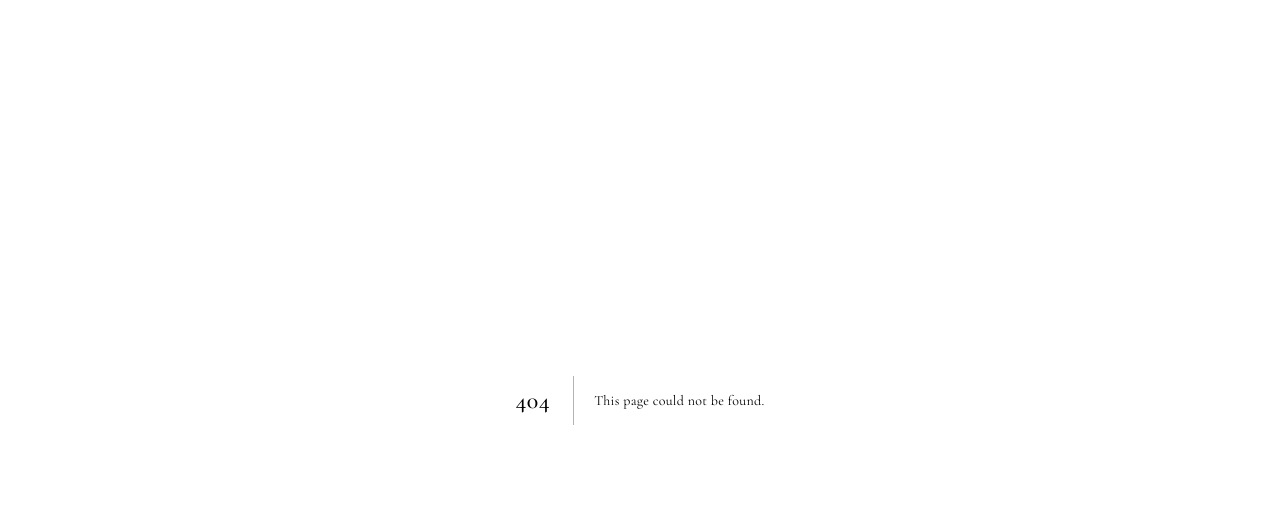
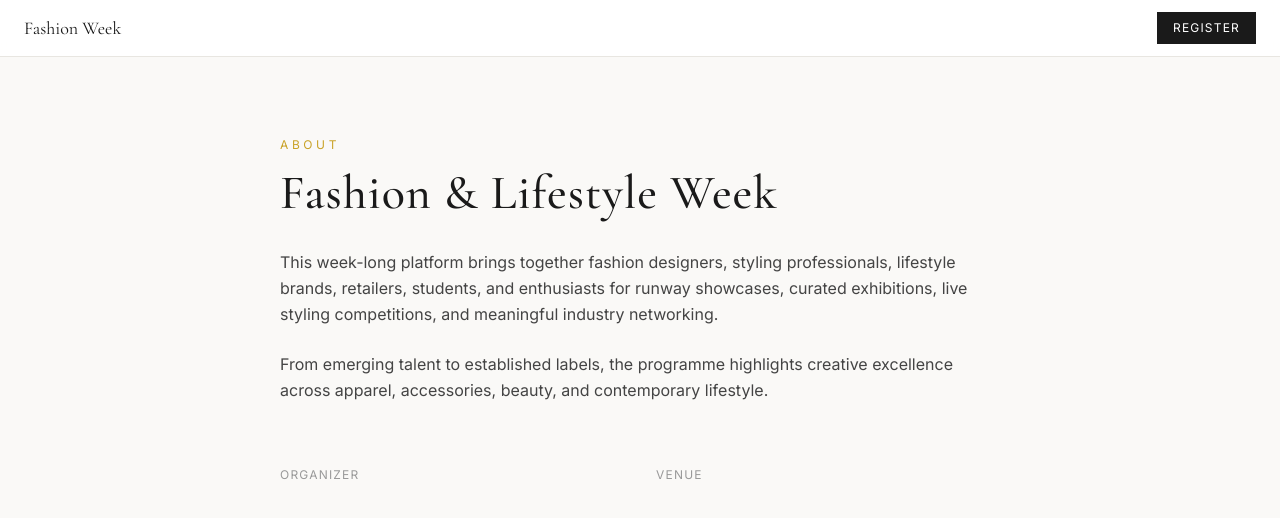
Before and after one commit to sonwalkarkeeru123-debug/fashion-lifestyle-week-platform, a Next.js app: page /about in a window 1280 px wide. Before the commit this address had no page. Shown: the top 518 px of the page. Built offline with nearby package versions, Linux system fonts and the light colour scheme; no server answers; the database is empty.

Commit message:
Add about, agenda, and admin management pages

```diff
--- /dev/null
+++ b/src/app/about/page.tsx
@@ -0,0 +1,53 @@
+import Link from "next/link";
+import { prisma } from "@/lib/prisma";
+
+export default async function AboutPage() {
+  const event = await prisma.event.findFirst({ where: { isPublished: true } });
+
+  return (
+    <div className="min-h-screen bg-[#faf9f7]">
+      <header className="border-b border-[#e8e6e1] bg-white/90 backdrop-blur sticky top-0 z-10">
+        <div className="max-w-7xl mx-auto px-6 h-14 flex items-center justify-between">
+          <Link href="/" className="font-display text-lg">
+            {event?.name?.split(" ").slice(0, 2).join(" ") || "Fashion Week"}
+          </Link>
+          <Link href="/register" className="text-xs tracking-widest uppercase bg-[#1a1a1a] text-white px-4 py-2">
+            Register
+          </Link>
+        </div>
+      </header>
+
+      <main className="max-w-3xl mx-auto px-6 py-20">
+        <p className="text-xs tracking-[0.3em] uppercase text-[#c9a227] mb-4">About</p>
+        <h1 className="font-display text-4xl md:text-5xl mb-8">
+          {event?.name || "Fashion & Lifestyle Week"}
+        </h1>
+        <div className="prose prose-neutral max-w-none text-[#444] leading-relaxed space-y-6">
+          <p>{event?.description}</p>
+          <p>
+            This week-long platform brings together fashion designers, styling professionals,
+            lifestyle brands, retailers, students, and enthusiasts for runway showcases, curated
+            exhibitions, live styling competitions, and meaningful industry networking.
+          </p>
+          <p>
+            From emerging talent to established labels, the programme highlights creative
+            excellence across apparel, accessories, beauty, and contemporary lifestyle.
+          </p>
+        </div>
+
+        <div className="mt-16 grid sm:grid-cols-2 gap-8 text-sm">
+          <div>
+            <p className="text-xs tracking-widest uppercase text-[#999] mb-2">Organizer</p>
+            <p>{event?.organizerName}</p>
+            <p className="text-[#666]">{event?.organizerEmail}</p>
+          </div>
+          <div>
+            <p className="text-xs tracking-widest uppercase text-[#999] mb-2">Venue</p>
+            <p>{event?.venueName}</p>
+            <p className="text-[#666]">{event?.venueAddress}</p>
+          </div>
+        </div>
+      </main>
+    </div>
+  );
+}
--- /dev/null
+++ b/src/app/admin/event/page.tsx
@@ -0,0 +1,60 @@
+import { getServerSession } from "next-auth";
+import { authOptions } from "@/lib/auth";
+import { prisma } from "@/lib/prisma";
+import { redirect } from "next/navigation";
+import Link from "next/link";
+
+export default async function EventConfigPage() {
+  const session = await getServerSession(authOptions);
+  if (!session?.user) redirect("/admin/login");
+
+  const event = await prisma.event.findFirst({
+    include: { settings: true, ticketTypes: true },
+  });
+
+  return (
+    <div className="min-h-screen bg-[#f5f4f1]">
+      <header className="bg-[#1a1a1a] text-white">
+        <div className="max-w-5xl mx-auto px-6 h-14 flex items-center justify-between">
+          <Link href="/admin" className="font-display text-lg">← Admin</Link>
+          <span className="text-sm text-white/60">Event Configuration</span>
+        </div>
+      </header>
+      <main className="max-w-5xl mx-auto px-6 py-10">
+        <h1 className="font-display text-3xl mb-8">Event Configuration</h1>
+        {event ? (
+          <div className="bg-white border border-[#e8e6e1] p-8 space-y-6">
+            <div>
+              <p className="text-xs tracking-widest uppercase text-[#999]">Event Name</p>
+              <p className="text-xl">{event.name}</p>
+            </div>
+            <div>
+              <p className="text-xs tracking-widest uppercase text-[#999]">Tagline</p>
+              <p>{event.tagline}</p>
+            </div>
+            <div className="grid md:grid-cols-2 gap-6">
+              <div>
+                <p className="text-xs tracking-widest uppercase text-[#999]">Dates</p>
+                <p>{event.startDate.toISOString().slice(0, 10)} → {event.endDate.toISOString().slice(0, 10)}</p>
+              </div>
+              <div>
+                <p className="text-xs tracking-widest uppercase text-[#999]">Venue</p>
+                <p>{event.venueName}</p>
+              </div>
+            </div>
+            <div>
+              <p className="text-xs tracking-widest uppercase text-[#999]">Registration Mode</p>
+              <p>{event.registrationMode}</p>
+            </div>
+            <p className="text-sm text-[#666] pt-4 border-t">
+              Full edit forms (name, branding colours, logo upload, page enable/disable, etc.) are wired to the
+              same database models. Extend the form UI in this route or via server actions for complete CRUD.
+            </p>
+          </div>
+        ) : (
+          <p>No event found. Run /setup first.</p>
+        )}
+      </main>
+    </div>
+  );
+}
--- /dev/null
+++ b/src/app/admin/registrations/page.tsx
@@ -0,0 +1,64 @@
+import { getServerSession } from "next-auth";
+import { authOptions } from "@/lib/auth";
+import { prisma } from "@/lib/prisma";
+import { redirect } from "next/navigation";
+import Link from "next/link";
+import { formatDate } from "@/lib/utils";
+
+export default async function RegistrationsPage() {
+  const session = await getServerSession(authOptions);
+  if (!session?.user) redirect("/admin/login");
+
+  const regs = await prisma.registration.findMany({
+    take: 100,
+    orderBy: { createdAt: "desc" },
+    include: { ticketType: true, ticket: true },
+  });
+
+  return (
+    <div className="min-h-screen bg-[#f5f4f1]">
+      <header className="bg-[#1a1a1a] text-white">
+        <div className="max-w-6xl mx-auto px-6 h-14 flex items-center justify-between">
+          <Link href="/admin" className="font-display text-lg">← Admin</Link>
+          <span className="text-sm text-white/60">Registrations</span>
+        </div>
+      </header>
+      <main className="max-w-6xl mx-auto px-6 py-10">
+        <h1 className="font-display text-3xl mb-8">Registrations</h1>
+        <div className="bg-white border border-[#e8e6e1] overflow-x-auto">
+          <table className="w-full text-sm">
+            <thead className="border-b border-[#e8e6e1] text-left text-xs tracking-widest uppercase text-[#999]">
+              <tr>
+                <th className="p-4">ID</th>
+                <th className="p-4">Name</th>
+                <th className="p-4">Email</th>
+                <th className="p-4">Ticket</th>
+                <th className="p-4">Status</th>
+                <th className="p-4">Date</th>
+              </tr>
+            </thead>
+            <tbody>
+              {regs.map((r) => (
+                <tr key={r.id} className="border-b border-[#f0eeea]">
+                  <td className="p-4 font-mono text-xs">{r.registrationId}</td>
+                  <td className="p-4">{r.fullName}</td>
+                  <td className="p-4">{r.email}</td>
+                  <td className="p-4">{r.ticketType.name}</td>
+                  <td className="p-4">{r.status}</td>
+                  <td className="p-4 text-[#666]">{formatDate(r.createdAt)}</td>
+                </tr>
+              ))}
+              {regs.length === 0 && (
+                <tr>
+                  <td colSpan={6} className="p-8 text-center text-[#999]">
+                    No registrations yet
+                  </td>
+                </tr>
+              )}
+            </tbody>
+          </table>
+        </div>
+      </main>
+    </div>
+  );
+}
```
